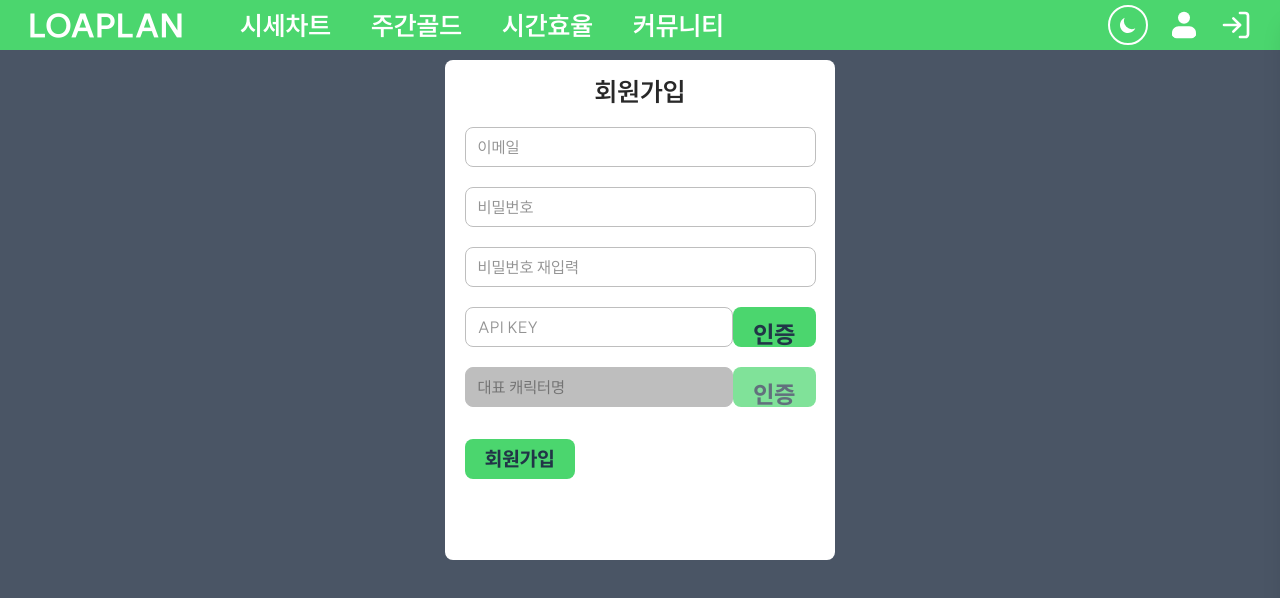
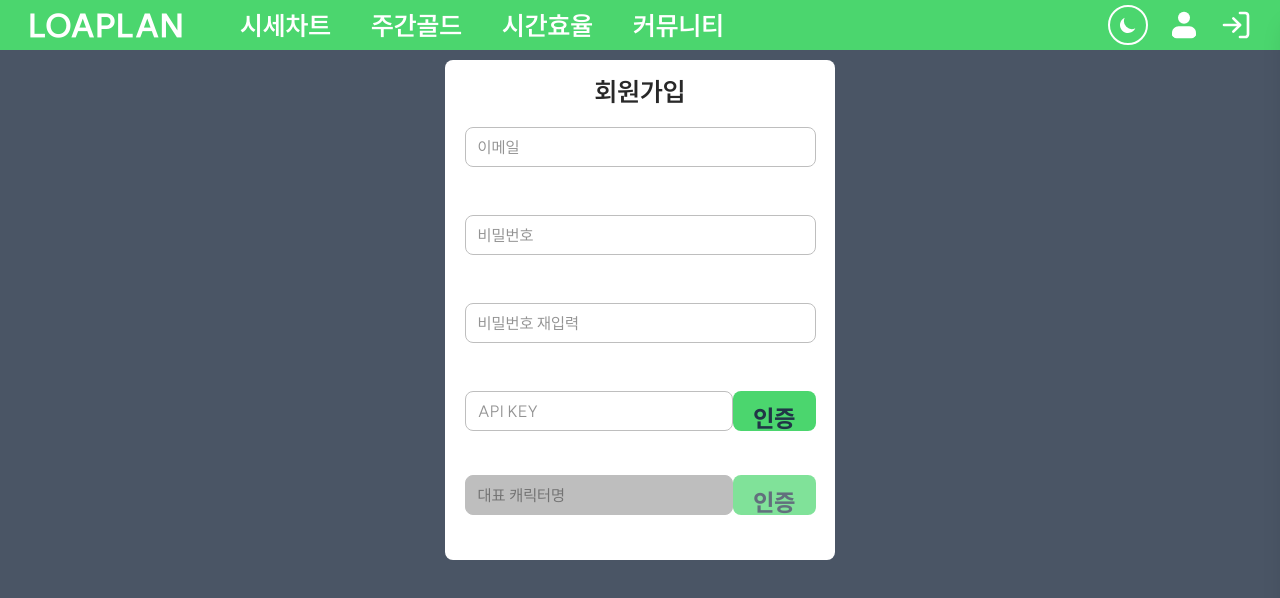
Before and after one commit to mycreature/LoaPlan, a React (Vite) app in the folder Client/: page /register in a window 1280 px wide. Shown: the top 598 px of the page. Built offline with nearby package versions, Linux system fonts and the light colour scheme.

Commit message:
[chore] ErrorText 분기조건중 값이 없을때 빈공간 유지기능 추가

```diff
--- a/Client/src/components/ui/ErrorText.tsx
+++ b/Client/src/components/ui/ErrorText.tsx
@@ -3,10 +3,10 @@ interface ErrorTextProps {
 }
 
 const ErrorText = ({ message }: ErrorTextProps) => {
-  if (!message) return null
+  if (!message) return <div className='my-1 h-5' /> // 빈 공간 유지
 
   return (
-    <span style={{ color: 'red', fontSize: '0.9rem' }} className='mb-3'>
+    <span style={{ color: 'red', fontSize: '14px', height: '20px' }} className='my-1'>
       {message}
     </span>
   )
```
